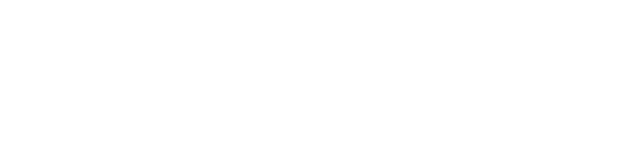
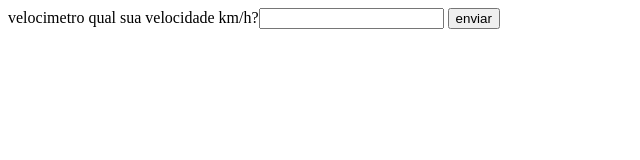
Before and after one commit to yMatheusFernandes/javascript, a plain HTML site: page exercicios/ex006/index2.html in a window 1280 px wide. Shown: the whole page, without its empty margins (0-640 px from the left). Drawn offline with Linux system fonts and the light colour scheme.

Commit message:
Update index2.html

```diff
--- a/exercicios/ex006/index2.html
+++ b/exercicios/ex006/index2.html
@@ -1,13 +1,29 @@
 <!DOCTYPE html>
-<html lang="en">
+<html lang="pt-br">
 <head>
     <meta charset="UTF-8">
     <meta name="viewport" content="width=device-width, initial-scale=1.0">
     <title>Document</title>
 </head>
 <body>
+
+    velocimetro
+    qual sua velocidade km/h?<input type="number" name="vel" id="vel">
+    <input type="submit" value="enviar" onclick="verificarvel()">
+
+    <p id="resultado"></p>
+
     <script>
+        function verificarvel(){
+            var velocidade = window.document.querySelector(`vel`)
+            var resultado = window.document.querySelector ('resultado')
 
+            if (vel > 60){
+                mensagem.textContent = 'voce foi multado'
+            }else{
+                mensagem.textcontent = 'teste'
+            }
+        }
     </script>
 </body>
 </html>
```
